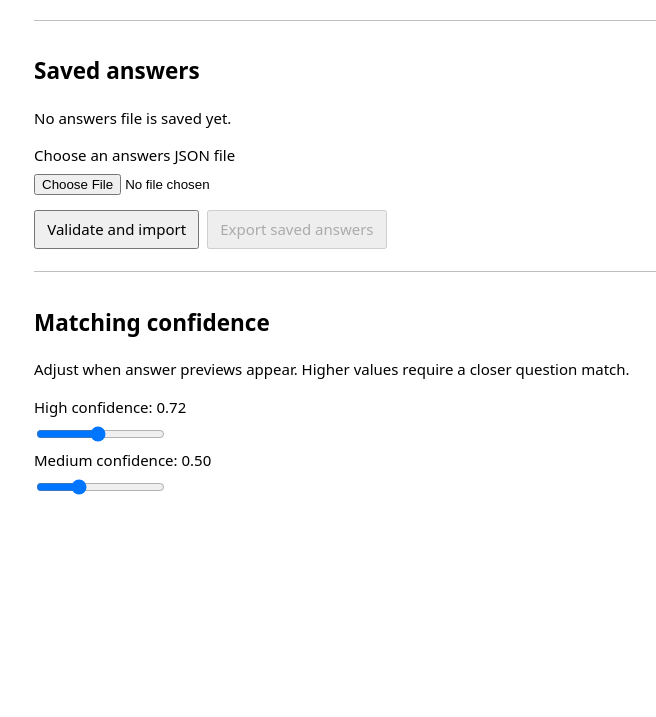
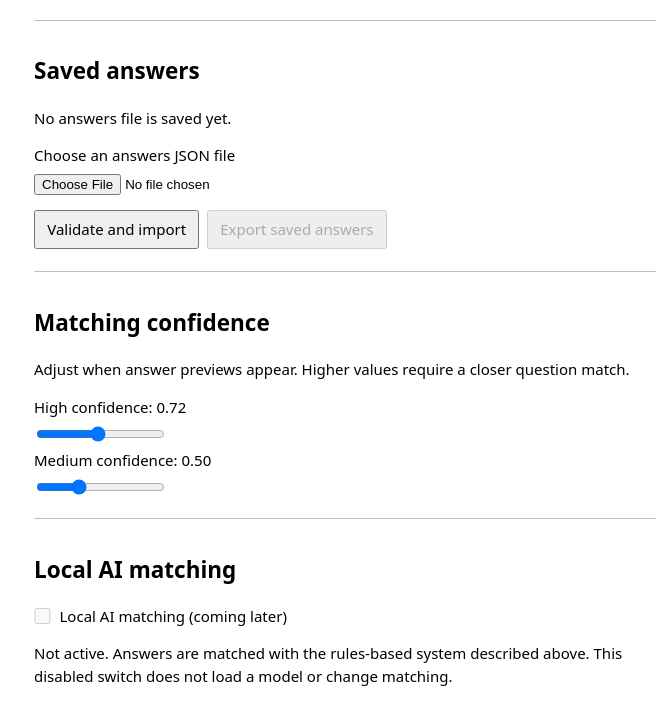
Before and after one commit to sebgalicia/job_app_ext, a website with bundled scripts: page src/settings/settings.html in a window 1280 px wide. Shown: the part 96-813 px from the top of the page, without its empty margins (291-947 px from the left). Built offline with nearby package versions, Linux system fonts and the light colour scheme; some packages are replaced by stand-ins of ours; files whose address does not match are found by name.

Commit message:
"Add disabled local AI placeholder"

```diff
--- a/src/settings/settings.html
+++ b/src/settings/settings.html
@@ -33,6 +33,15 @@
         <input id="medium-threshold" type="range" min="0.30" max="0.94" step="0.01" value="0.50">
         <p id="matching-status" role="status" aria-live="polite"></p>
       </section>
+
+      <section aria-labelledby="local-ai-heading">
+        <h2 id="local-ai-heading">Local AI matching</h2>
+        <label class="switch-row" for="local-ai-matching">
+          <input id="local-ai-matching" type="checkbox" disabled>
+          <span>Local AI matching (coming later)</span>
+        </label>
+        <p>Not active. Answers are matched with the rules-based system described above. This disabled switch does not load a model or change matching.</p>
+      </section>
     </main>
     <script src="settings.js"></script>
   </body>
```
Also changed, not shown: README.md.
